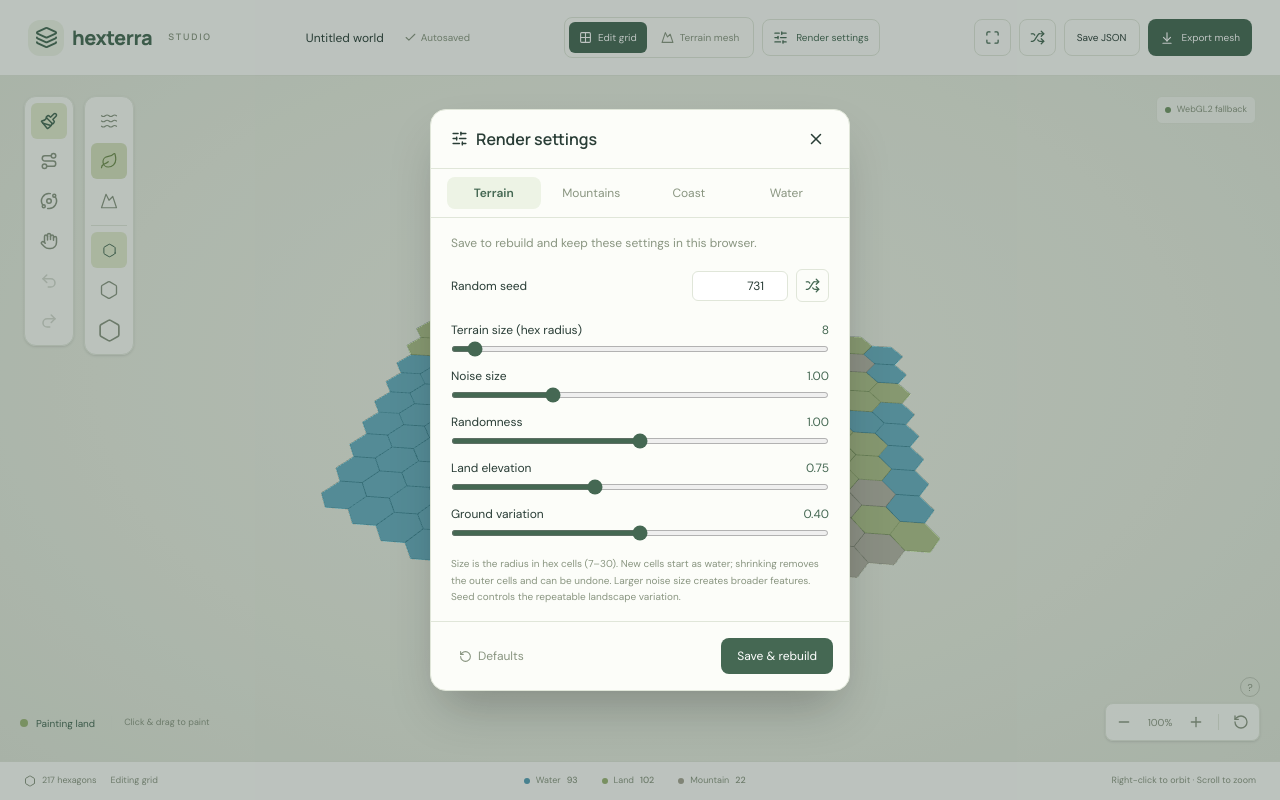
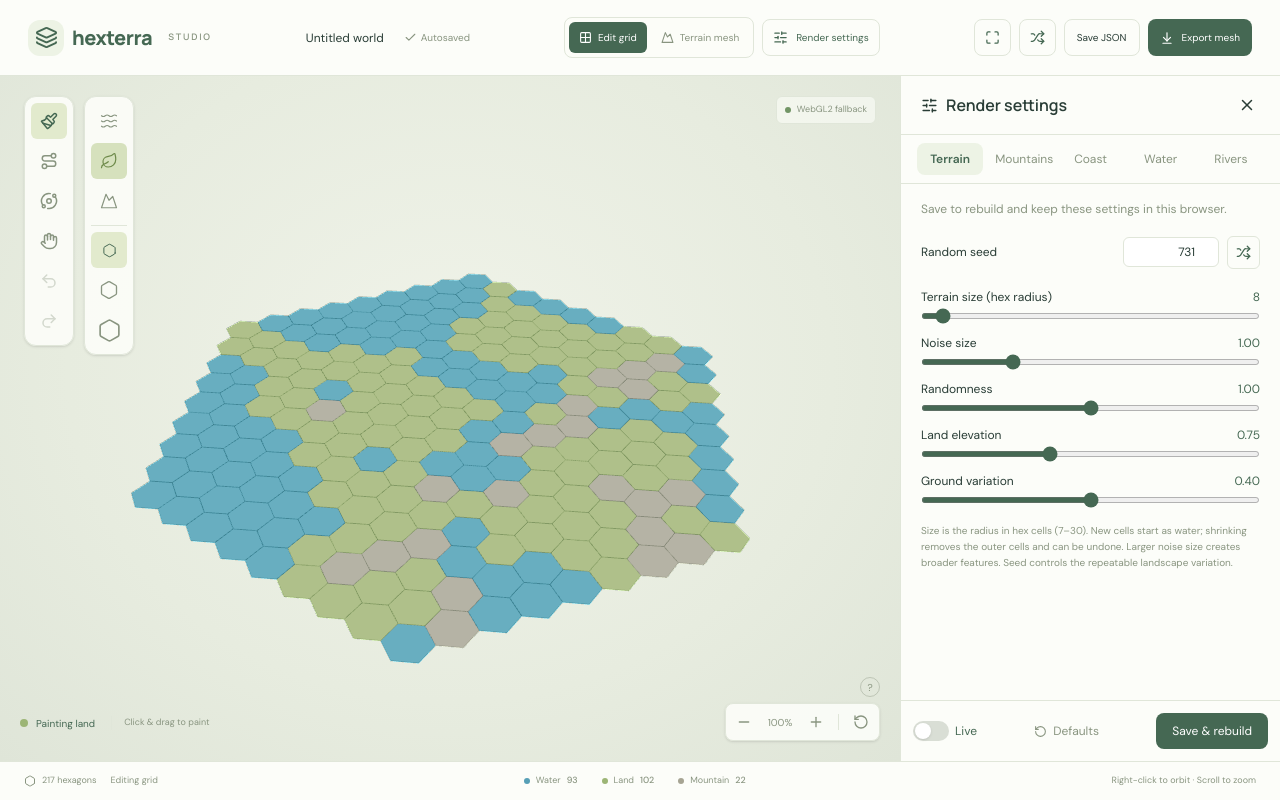
Before and after one commit to masudafsar/bit-battalions-client, a React (Vite) app: page / in a window 1280 px wide. Both pictures are taken after a click on the button "Render settings". Built offline with nearby package versions, Linux system fonts and the light colour scheme.

Commit message:
feat(editor): add sidebar settings and river tools

```diff
--- a/src/App.tsx
+++ b/src/App.tsx
@@ -9,6 +9,7 @@ import EditorStatus from "./components/editor/EditorStatus";
 import RenderSettingsPanel from "./components/editor/RenderSettingsPanel";
 export default function App() {
   const editor = useTerrainEditor();
+  const [liveSettings, setLiveSettings] = useState(false);
   const [exporting, setExporting] = useState(false);
   const [exportProgress, setExportProgress] = useState<MeshProgress>();
   const exportPending = useRef(false);
@@ -42,9 +43,19 @@ export default function App() {
         }}
         onExportMesh={downloadMesh}
       />
+      <div className="relative flex min-h-0 min-w-0 overflow-hidden">
+        <div className="grid min-h-0 min-w-0 flex-1">
+          <EditorViewport editor={editor} />
+        </div>
       {editor.settingsOpen && (
         <RenderSettingsPanel
           settings={editor.renderSettings}
+          live={liveSettings}
+          onLiveChange={setLiveSettings}
+          onPreview={(settings) => {
+            editor.applySettings(settings);
+            editor.setMode("preview");
+          }}
           onClose={() => editor.setSettingsOpen(false)}
           onApply={(settings) => {
             editor.applySettings(settings);
@@ -53,7 +64,7 @@ export default function App() {
           }}
         />
       )}
-      <EditorViewport editor={editor} />
+      </div>
       {exporting && <MeshLoading label="Preparing mesh export…" progress={exportProgress} />}
       <EditorStatus cells={editor.cells} preview={editor.mode === "preview"} />
     </main>
--- a/src/components/editor/EditorHelp.tsx
+++ b/src/components/editor/EditorHelp.tsx
@@ -20,6 +20,8 @@ export default function EditorHelp({ onClose }: { onClose: () => void }) {
         Scroll / pinch · Zoom
         <br />1 / 2 / 3 · Pick terrain
         <br />B / H / P · Paint / orbit / pan
+        <br />Edit river · Drag from an existing path to redraw downstream
+        <br />Escape · Cancel river draft
         <br />⌘ / Ctrl + Z · Undo
       </p>
     </div>
--- a/src/components/editor/EditorViewport.tsx
+++ b/src/components/editor/EditorViewport.tsx
@@ -24,7 +24,7 @@ export default function EditorViewport({ editor }: { editor: TerrainEditor }) {
   return (
     <section
       aria-label="Interactive 3D hex terrain editor"
-      className="relative row-start-2 min-h-0 touch-none overflow-hidden bg-[radial-gradient(ellipse_at_50%_43%,#f0f3e9_0%,#e7ecdf_60%,#dfe5d8_100%)]"
+      className="relative min-h-0 touch-none overflow-hidden bg-[radial-gradient(ellipse_at_50%_43%,#f0f3e9_0%,#e7ecdf_60%,#dfe5d8_100%)]"
     >
       <div className="absolute inset-0">
         <Suspense
@@ -113,7 +113,9 @@ export default function EditorViewport({ editor }: { editor: TerrainEditor }) {
               : editor.paintTool === "river"
                 ? editor.riverAction === "erase"
                   ? "Delete river · Click a path"
-                  : "River · Drag through corners · Dry edges only"
+                  : editor.riverAction === "edit"
+                    ? "Edit river · Redraw downstream"
+                    : "River · Drag through corners · Dry edges only"
                 : `Painting ${terrainInfo[editor.terrain].label.toLowerCase()}`}
           {
             <span className="ml-2 hidden border-l border-line pl-3 text-[9px] text-muted sm:inline">
@@ -126,7 +128,9 @@ export default function EditorViewport({ editor }: { editor: TerrainEditor }) {
                     ? "Undo restores deleted rivers"
                     : editor.riverDraft.length
                       ? "Drag to connect · Escape to cancel"
-                      : "Start at a mountain corner"
+                      : editor.riverAction === "edit"
+                        ? "Drag from an existing river · Escape cancels"
+                        : "Start at a mountain corner"
                   : selected
                     ? `Q ${selected.q} · R ${selected.r}`
                     : "Click & drag to paint"}
--- a/src/components/editor/PathTools.tsx
+++ b/src/components/editor/PathTools.tsx
@@ -1,4 +1,4 @@
-import { Waves, Route, TrainFront, X, Eraser } from "lucide-react";
+import { Waves, Route, TrainFront, X, Eraser, Pencil } from "lucide-react";
 export default function PathTools({
   onCancel,
   drafting,
@@ -7,8 +7,8 @@ export default function PathTools({
 }: {
   onCancel: () => void;
   drafting: boolean;
-  action: "draw" | "erase";
-  onAction: (action: "draw" | "erase") => void;
+  action: "draw" | "edit" | "erase";
+  onAction: (action: "draw" | "edit" | "erase") => void;
 }) {
   return (
     <section
@@ -41,6 +41,15 @@ export default function PathTools({
         <TrainFront size={18} />
       </button>
       <button
+        aria-label="Edit river"
+        aria-pressed={action === "edit"}
+        onClick={() => onAction("edit")}
+        title="Edit river · Drag from a point on an existing path to redraw downstream"
+        className={`grid size-9 place-items-center rounded-md ${action === "edit" ? "bg-violet-100 text-violet-700" : "text-muted hover:bg-black/5"}`}
+      >
+        <Pencil size={18} />
+      </button>
+      <button
         aria-label="Delete river"
         aria-pressed={action === "erase"}
         onClick={() => onAction("erase")}
--- a/src/components/editor/RenderSettingsPanel.tsx
+++ b/src/components/editor/RenderSettingsPanel.tsx
@@ -1,4 +1,4 @@
-import { useEffect, useRef, useState } from "react";
+import { useState } from "react";
 import { Shuffle, RotateCcw, SlidersHorizontal, X } from "lucide-react";
 import {
   DEFAULT_RENDER_SETTINGS,
@@ -37,44 +37,61 @@ const tabs = [
     keys: ["seabedDepth", "seabedRoughness", "waterOpacity"],
     help: "Static transparent water reveals the procedural seabed. Lower opacity makes the bottom clearer.",
   },
+  {
+    id: "rivers",
+    label: "Rivers",
+    keys: [
+      "riverSourceWidth",
+      "riverMouthWidth",
+      "riverDepth",
+      "riverBankWidth",
+      "riverMeander",
+      "riverCornerSmoothing",
+    ],
+    help: "Streams widen downstream. Channel depth and soft banks reshape the terrain; corner smoothing removes the hex-grid zigzag.",
+  },
 ] as const;
 export default function RenderSettingsPanel({
   settings,
   onApply,
   onClose,
+  live,
+  onLiveChange,
+  onPreview,
 }: {
   settings: RenderSettings;
   onApply: (settings: RenderSettings) => void;
   onClose: () => void;
+  live: boolean;
+  onLiveChange: (live: boolean) => void;
+  onPreview: (settings: RenderSettings) => void;
 }) {
   const [draft, setDraft] = useState(settings);
   const [activeTab, setActiveTab] = useState(0);
   const tab = tabs[activeTab];
+  function changeDraft(next: RenderSettings) {
+    setDraft(next);
+    if (live) onPreview(normalizeSettings(next));
+  }
   function update(key: keyof RenderSettings, value: number) {
-    setDraft((d) => {
-      const next = { ...d, [key]: value };
+      const next = { ...draft, [key]: value };
       if (key === "mountainMinHeight")
         next.mountainMaxHeight = Math.max(value, next.mountainMaxHeight);
       if (key === "mountainMaxHeight")
         next.mountainMinHeight = Math.min(value, next.mountainMinHeight);
-      return next;
-    });
+      if (key === "riverSourceWidth")
+        next.riverMouthWidth = Math.max(value, next.riverMouthWidth);
+      if (key === "riverMouthWidth")
+        next.riverSourceWidth = Math.min(value, next.riverSourceWidth);
+      changeDraft(next);
   }
-  const dialog = useRef<HTMLDialogElement>(null);
-  useEffect(() => {
-    const node = dialog.current;
-    node?.showModal();
-    return () => node?.close();
-  }, []);
   return (
-    <dialog
-      ref={dialog}
-      onCancel={(e) => {
-        e.preventDefault();
-        onClose();
+    <aside
+      onKeyDown={(e) => {
+        if (e.key === "Escape") onClose();
       }}
       aria-labelledby="render-settings-title"
-      className="fixed inset-0 m-auto max-h-[90dvh] w-[min(92vw,420px)] overflow-hidden rounded-2xl border border-line bg-paper p-0 text-ink shadow-2xl backdrop:bg-ink/30"
+      className="absolute inset-y-0 right-0 z-20 flex w-[min(85vw,380px)] flex-col overflow-hidden border-l border-line bg-paper text-ink shadow-lg lg:static lg:shrink-0 lg:shadow-none"
     >
       <div className="flex items-center justify-between border-b border-line px-5 py-4">
         <h2
@@ -95,7 +112,7 @@ export default function RenderSettingsPanel({
       <div
         role="tablist"
         aria-label="Render categories"
-        className="flex gap-1 border-b border-line px-4 py-2"
+        className="flex gap-1 overflow-x-auto border-b border-line px-4 py-2"
       >
         {tabs.map((item, index) => (
           <button
@@ -118,7 +135,7 @@ export default function RenderSettingsPanel({
               setActiveTab(next);
               document.getElementById(`tab-${tabs[next].id}`)?.focus();
             }}
-            className={`flex-1 rounded-lg px-2 py-2 text-xs transition-colors ${activeTab === index ? "bg-selected font-semibold text-accent" : "text-muted hover:bg-selected/50"}`}
+            className={`min-w-16 flex-1 rounded-lg px-2 py-2 text-xs transition-colors ${activeTab === index ? "bg-selected font-semibold text-accent" : "text-muted hover:bg-selected/50"}`}
           >
             {item.label}
           </button>
@@ -129,10 +146,10 @@ export default function RenderSettingsPanel({
         id={`panel-${tab.id}`}
         aria-labelledby={`tab-${tab.id}`}
         tabIndex={0}
-        className="max-h-[calc(90dvh-205px)] min-h-64 overflow-y-auto px-5 py-4"
+        className="min-h-0 flex-1 overflow-y-auto px-5 py-4"
       >
         <p className="mb-4 text-xs leading-relaxed text-muted">
-          Save to rebuild and keep these settings in this browser.
+          {live ? "Changes apply and save immediately. Close when finished." : "Save to rebuild and keep these settings in this browser."}
         </p>
         {activeTab === 0 && (
           <div className="mb-5 flex items-center justify-between gap-2 text-xs">
@@ -152,14 +169,14 @@ export default function RenderSettingsPanel({
                 aria-label="Randomize seed"
                 title="Randomize seed"
                 onClick={() =>
-                  setDraft((d) => ({
-                    ...d,
+                  changeDraft({
+                    ...draft,
                     seed:
-                      (Math.round(d.seed) +
+                      (Math.round(draft.seed) +
                         1 +
                         Math.floor(Math.random() * 999999)) %
                       1000000,
-                  }))
+                  })
                 }
                 className="rounded-md border border-line p-2 text-accent hover:bg-selected"
               >
@@ -200,9 +217,26 @@ export default function RenderSettingsPanel({
           {tab.help}
         </p>
       </div>
-      <div className="flex justify-between gap-2 border-t border-line p-4">
+      <div className="flex shrink-0 flex-wrap items-center justify-between gap-2 border-t border-line p-3">
+        <label className="flex cursor-pointer items-center gap-1.5 text-xs text-accent">
+          <input
+            type="checkbox"
+            role="switch"
+            aria-label="Live preview"
+            checked={live}
+            onChange={(e) => {
+              onLiveChange(e.target.checked);
+              if (e.target.checked) onPreview(normalizeSettings(draft));
+            }}
+            className="peer sr-only"
+          />
+          <span className="flex h-5 w-9 items-center rounded-full bg-muted/30 p-0.5 transition-colors peer-checked:bg-accent peer-focus-visible:outline-2 peer-focus-visible:outline-offset-2 peer-focus-visible:outline-accent">
+            <span className={`size-4 rounded-full bg-white shadow-sm transition-transform ${live ? "translate-x-4" : "translate-x-0"}`} />
+          </span>
+          Live
+        </label>
         <button
-          onClick={() => setDraft({ ...DEFAULT_RENDER_SETTINGS })}
+          onClick={() => changeDraft({ ...DEFAULT_RENDER_SETTINGS })}
           className="flex items-center gap-1.5 rounded-lg px-3 py-2.5 text-xs text-muted hover:bg-selected"
         >
           <RotateCcw size={13} />
@@ -212,9 +246,9 @@ export default function RenderSettingsPanel({
           onClick={() => onApply(normalizeSettings(draft))}
           className="rounded-lg bg-accent px-4 py-2.5 text-xs text-white hover:bg-accent/90"
         >
-          Save & rebuild
+          {live ? "Done" : "Save & rebuild"}
         </button>
       </div>
-    </dialog>
+    </aside>
   );
 }
```
